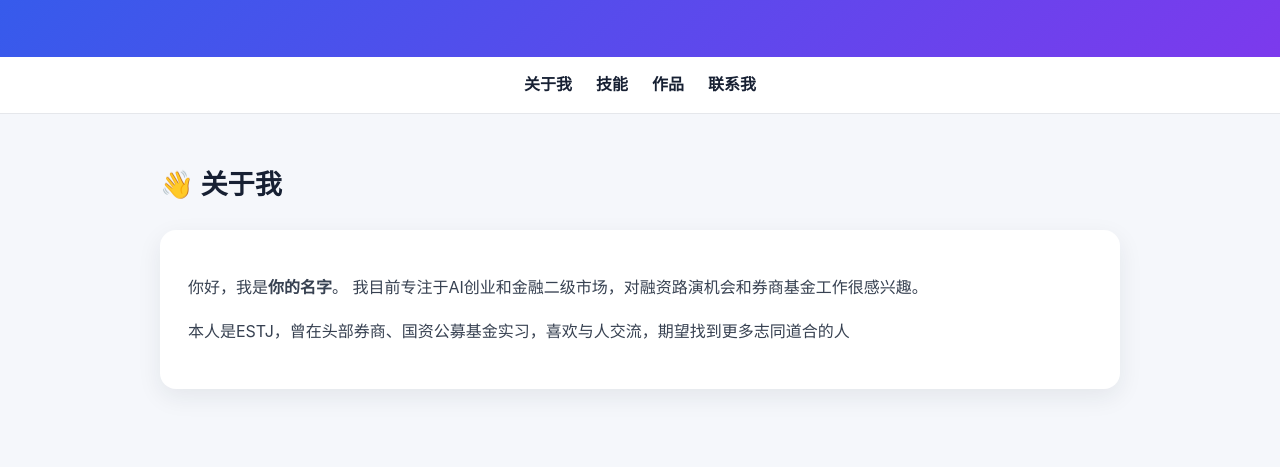
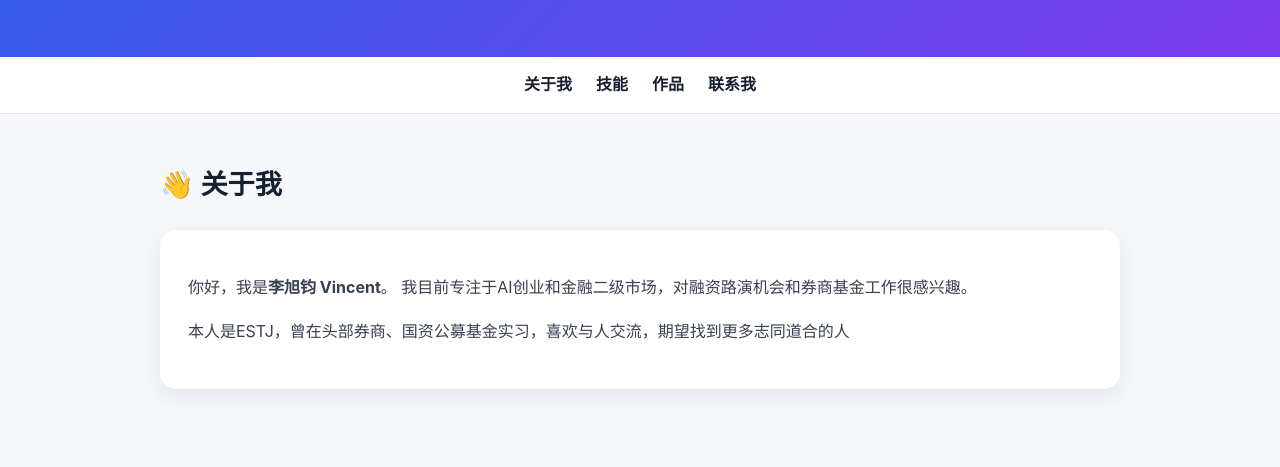
Before and after one commit to Vince01875/Vince01875.github.io, a plain HTML site: page index.html in a window 1280 px wide. Shown: the part 333-800 px from the top of the page. Drawn offline with Linux system fonts and the light colour scheme.

Commit message:
Update name in about section of index.html

```diff
--- a/index.html
+++ b/index.html
@@ -184,7 +184,7 @@
       <h2>👋 关于我</h2>
       <div class="card">
         <p>
-          你好，我是<strong>你的名字</strong>。
+          你好，我是<strong>李旭钧 Vincent</strong>。
           我目前专注于AI创业和金融二级市场，对融资路演机会和券商基金工作很感兴趣。
         </p>
         <p>
```
